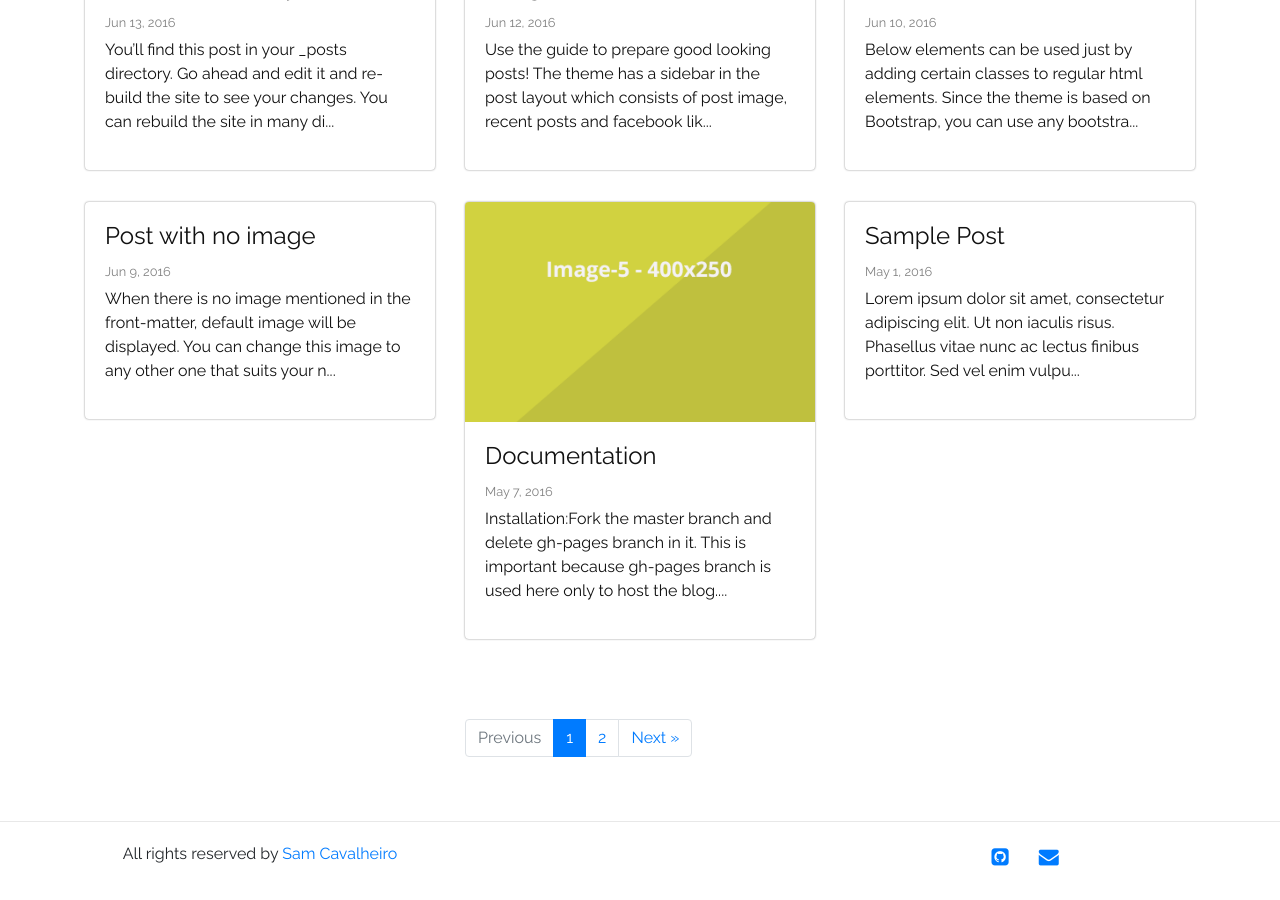
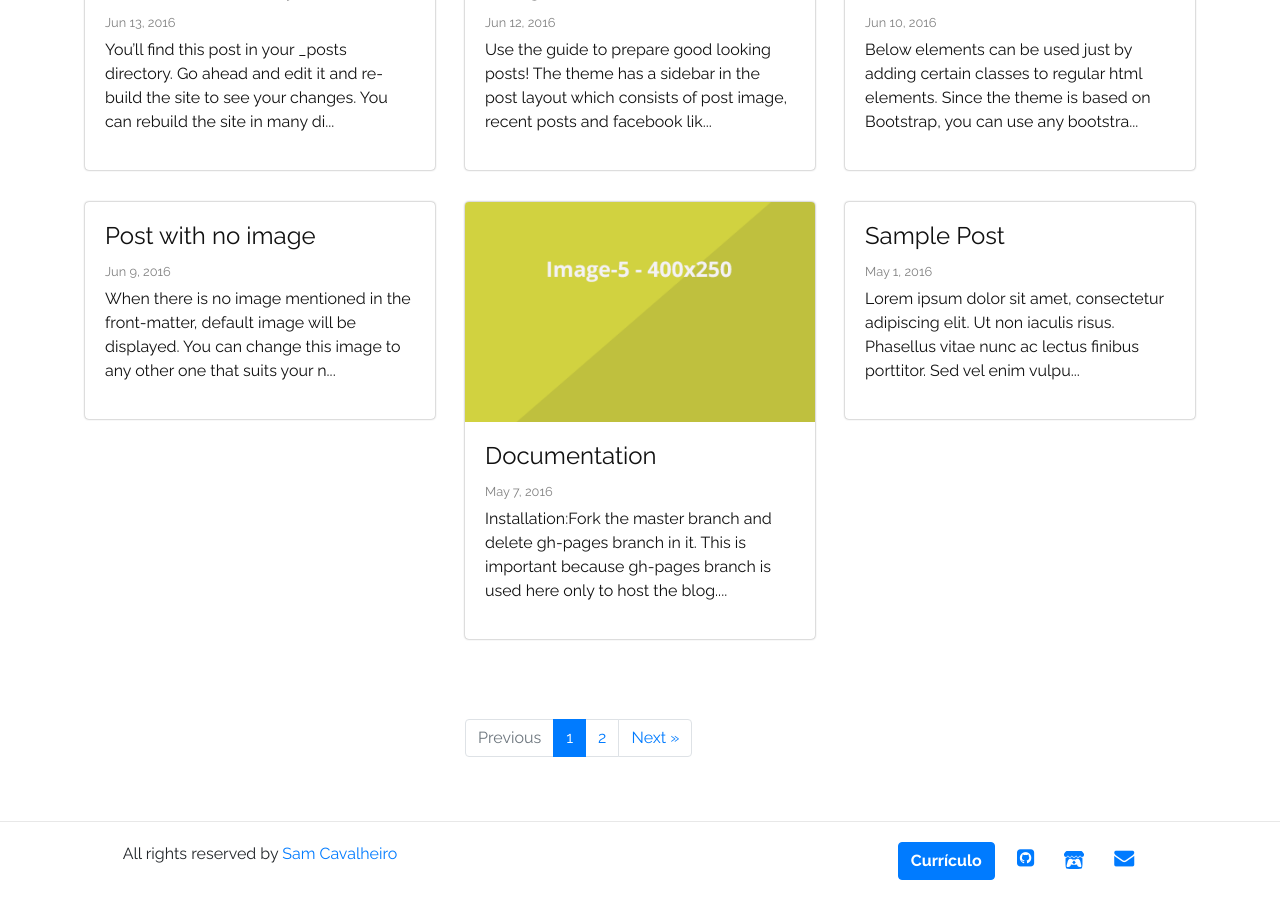
Before and after one commit to sam-cavalheiro/sam-cavalheiro.github.io, a Jekyll site: the page built from index.html, in a window 1280 px wide and 900 px high, scrolled down 1744 px. Built offline with Jekyll 4.4.1, drawn with Linux system fonts in a browser that asks for light colours; the list of posts is cut into pages by our own code.

Commit message:
Insere redes faltantes em _includes/footer.html
- Adiciona ícone para o itch.io;
- Adiciona um botão para o currículo;
- Reordena em ordem alfabética.

```diff
--- a/_includes/footer.html
+++ b/_includes/footer.html
@@ -12,9 +12,20 @@
       <div class="col-md-4 text-center mt25">
       </div>
       <div class="col-md-4 text-center mt25">
+        {% if site.curriculum %}
+        <a target="_blank" class="btn btn-primary btn" style="font-weight: bold;" href="{{site.curriculum}}">Currículo</a>
+        {% endif %}
         {% if site.facebook %}
         <a target="_blank" href="{{site.facebook}}"
           ><li class="social facebook"><i class="fa fa-facebook-square"></i></li
+        ></a>
+        {% endif %} {% if site.github %}
+        <a target="_blank" href="{{site.github}}"
+          ><li class="social github"><i class="fa fa-github-square"></i></li
+        ></a>
+        {% endif %} {% if site.itchio %}
+        <a target="_blank" href="{{site.itchio}}"
+          ><li class="social"><img src="/images/itchio.svg" style="fill: blue;" /></li
         ></a>
         {% endif %} {% if site.quora %}
         <a target="_blank" href="{{site.quora}}"
@@ -23,10 +34,6 @@
         {% endif %} {% if site.twitter %}
         <a target="_blank" href="{{site.twitter}}"
           ><li class="social twitter"><i class="fa fa-twitter-square"></i></li
-        ></a>
-        {% endif %} {% if site.github %}
-        <a target="_blank" href="{{site.github}}"
-          ><li class="social github"><i class="fa fa-github-square"></i></li
         ></a>
         {% endif %} {% if site.email %}
         <a target="_blank" href="mailto:{{site.email}}"
```
Also changed, not shown: images/itchio.svg (added), 1 other file.
